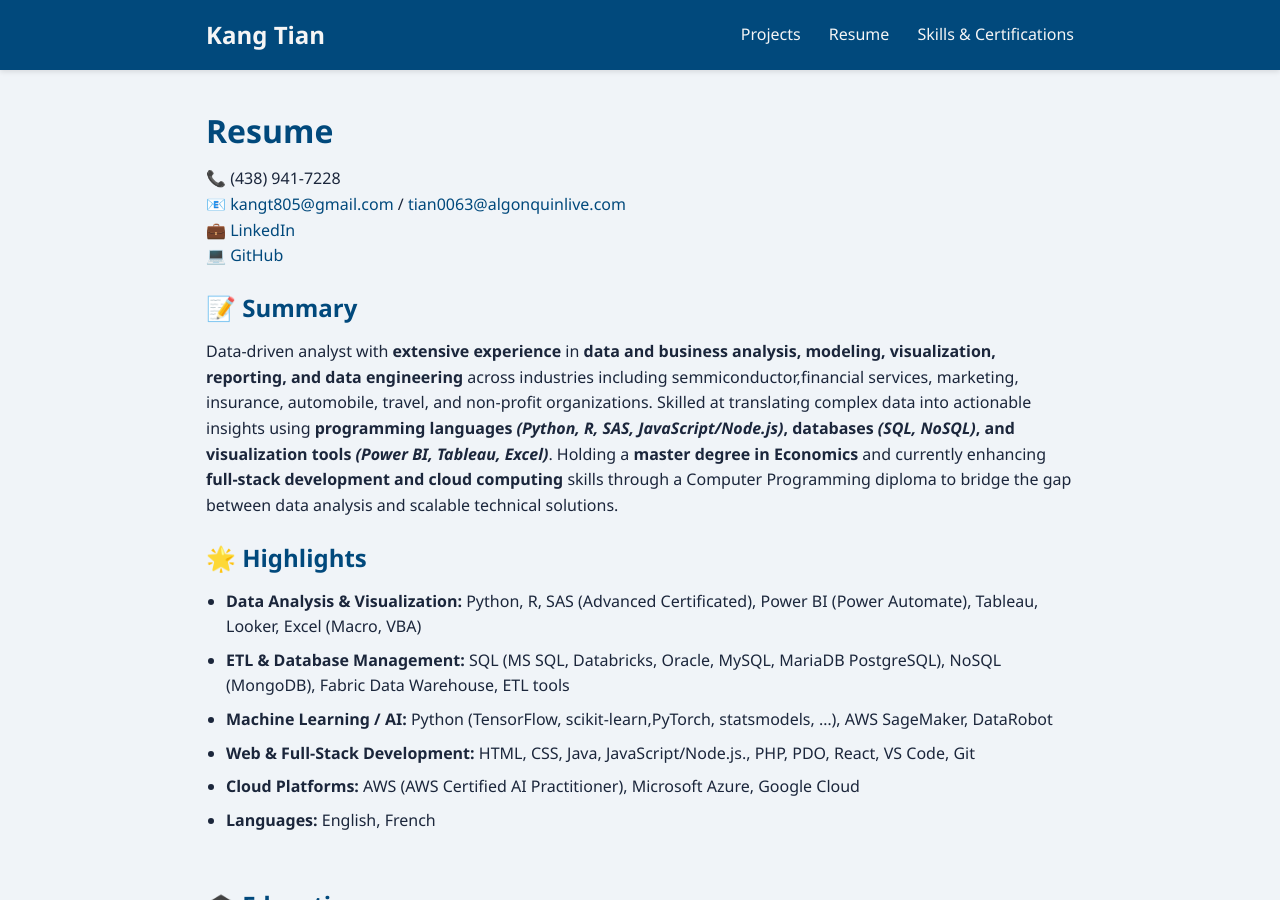
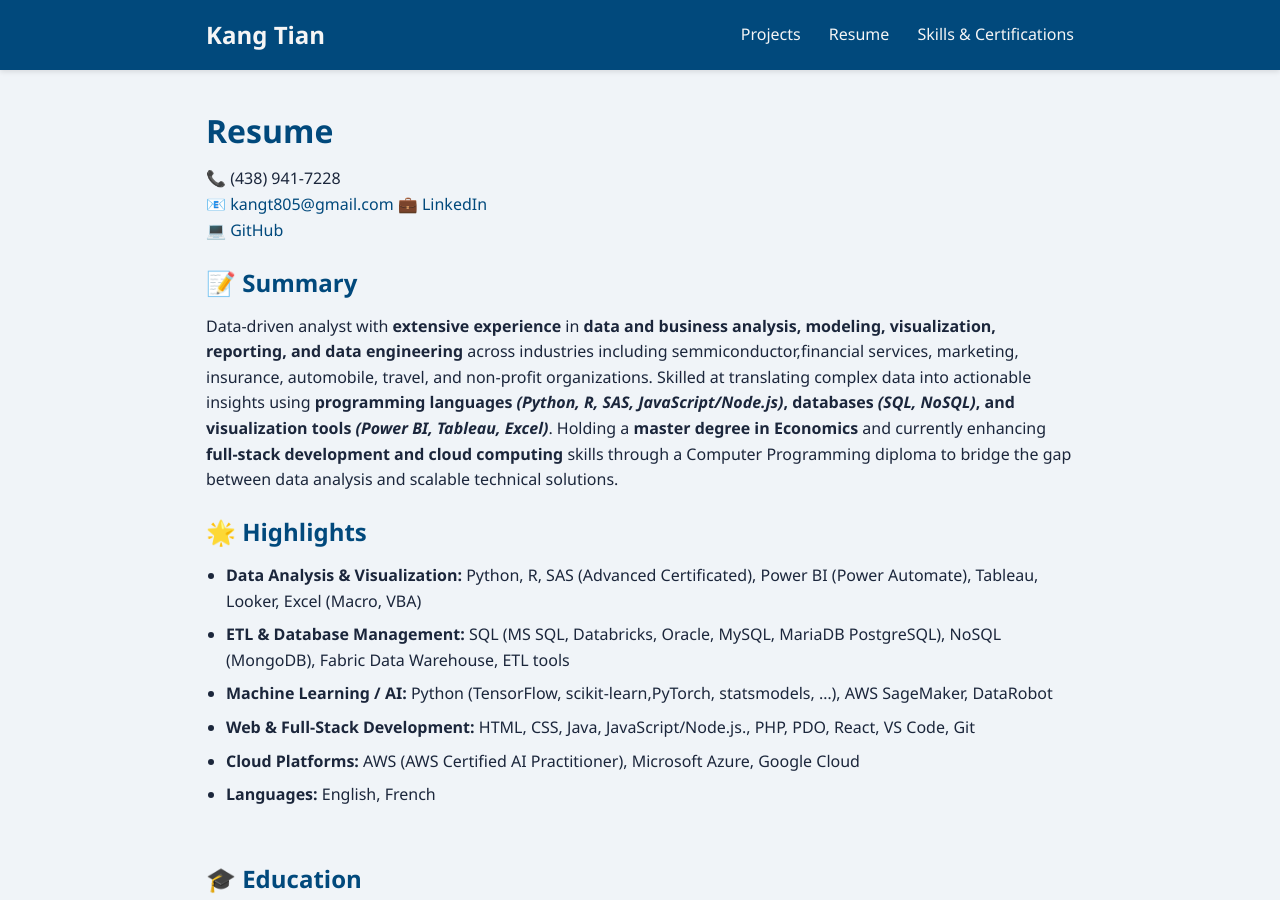
Before and after one commit to kang-tian/kang-tian.github.io, a Jekyll site: the page built from resume.md, in a window 1280 px wide and 900 px high. Built offline with Jekyll 4.4.1, drawn with Linux system fonts in a browser that asks for light colours.

Commit message:
Update contact information in resume
Removed secondary email from contact information.

```diff
--- a/resume.md
+++ b/resume.md
@@ -9,7 +9,7 @@ categories: [resume, portfolio]
 
 # Resume
 📞 (438) 941-7228
-📧 [kangt805@gmail.com](mailto:kangt805@gmail.com)  /  [tian0063@algonquinlive.com](mailto:tian0063@algonquinlive.com)
+📧 [kangt805@gmail.com](mailto:kangt805@gmail.com)
 💼 [LinkedIn](https://www.linkedin.com/in/kangtianecon)
 💻 [GitHub](https://github.com/kang-tian)
 
```
